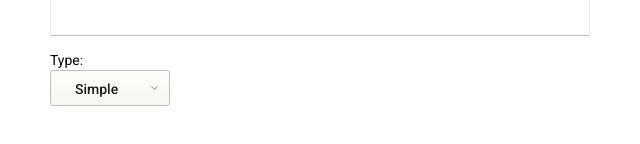
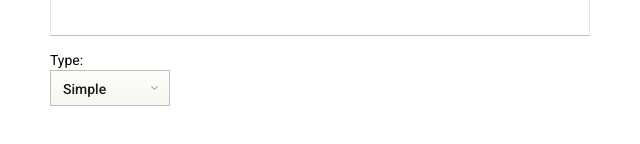
Before and after one commit to fanisco/reacy-ui, a React (Create React App) app: page / in a window 1280 px wide. Shown: the part 200-344 px from the top of the page, without its empty margins (320-960 px from the left). Built offline with nearby package versions, Linux system fonts and the light colour scheme.

Commit message:
Nice styles

```diff
--- a/src/ui/components/Button.tsx
+++ b/src/ui/components/Button.tsx
@@ -41,7 +41,7 @@ interface StyledProps {
 const ButtonElement = styled.button<StyledProps>`
     box-sizing: border-box;
     height: ${props => props.dims.elementHeight}px;
-    padding: ${props => props.dims.spacings}px ${props => props.dims.elementPadding}px;
+    padding: ${props => props.dims.spacings}px ${props => props.dims.spacing}px;
     background: ${props => props.colors.idleColor} linear-gradient(to bottom, rgba(255, 255, 255, ${props => props.colors.gradient}), rgba(255, 255, 255, 0));
     border: 1px solid ${props => props.colors.borderColor};
     border-radius: ${props => props.dims.borderRadius}px;
@@ -61,7 +61,7 @@ const ButtonElement = styled.button<StyledProps>`
     &:active:focus {
         background: ${props => props.colors.activeColor};
         border-color: ${props => props.colors.borderColor};
-        box-shadow: inset 0 0 10px ${props => props.colors.shadowColor};
+        box-shadow: inset 0 0 10px ${props => props.colors.shadowColor}50;
     }
 
     ${props => props.fullWidth && `
--- a/src/ui/components/Form/Input.tsx
+++ b/src/ui/components/Form/Input.tsx
@@ -30,11 +30,12 @@ export const Input: React.FC<IProps> = ({ style = Styles.default, size = Sizes.m
 export const stylize = (props: IStyledProps) => `
     box-sizing: border-box;
     width: 100%;
-    padding: ${props.dims.spacings}px ${props.dims.spacings}px;
+    padding: ${props.dims.spacings}px ${props.dims.spacing}px;
     background: ${props.colors.baseL3};
     color: ${props.colors.text};
     border: 1px solid;
     border-color: ${props.colors.baseL1} ${props.colors.baseL1} ${props.colors.baseL0};
+    border-radius: ${props.dims.borderRadius}px;
     text-align: ${props.dims.textAlign};
     font: ${props.dims.fontSize}px/${props.dims.lineHeight} "${Fonts.ff}";
     font-weight: 400;
--- a/src/ui/constants.ts
+++ b/src/ui/constants.ts
@@ -37,7 +37,7 @@ const dims = (factor: number): Dims => {
         elementPadding: factor * 2,
         elementWidth: factor * 10,
         elementHeight: factor * 3,
-        borderRadius: 3,
+        borderRadius: 0,
         containerWidth: factor * 54
     }
 };
```
